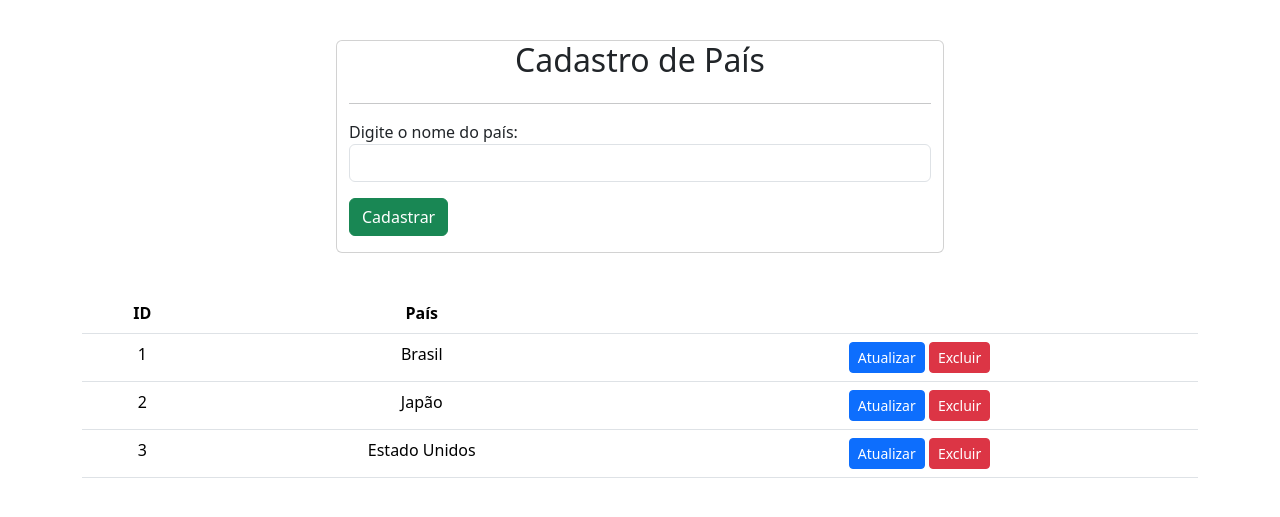
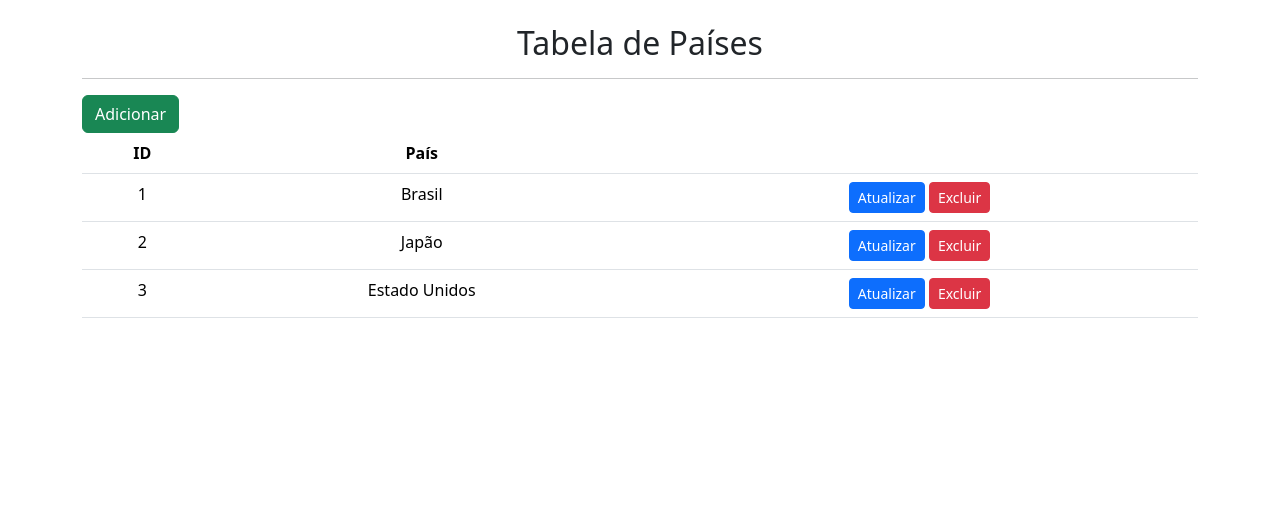
Before and after one commit to nicolas2602/sistema_aeroporto, a PHP site: page / in a window 1280 px wide. Shown: the top 517 px of the page. Run offline with PHP 8.4, Linux system fonts and the light colour scheme; data comes from the database, SQL or seed files in the repository.

Commit message:
Adicionando e Modificando

```diff
--- /dev/null
+++ b/include/pais/alertPais.php
@@ -0,0 +1,30 @@
+<?php
+
+    if(isset($_POST['upPais'])){
+        echo("
+            <div class='alert alert-primary alert-dismissible fade show text-center' role='alert'>
+                Atualizado com sucesso!
+                <button type='button' class='btn-close' data-bs-dismiss='alert' aria-label='Close'></button>
+            </div>
+        ");
+    }
+
+    if(isset($_POST['cadPais'])){
+        echo("
+            <div class='alert alert-success alert-dismissible fade show text-center' role='alert'>
+                Cadastrado com sucesso!
+                <button type='button' class='btn-close' data-bs-dismiss='alert' aria-label='Close'></button>
+            </div>
+        ");
+    }
+
+    if(isset($_POST['del'])){
+        echo("
+            <div class='alert alert-danger alert-dismissible fade show text-center' role='alert'>
+                Excluído com sucesso!
+                <button type='button' class='btn-close' data-bs-dismiss='alert' aria-label='Close'></button>
+            </div>
+        ");
+    }
+
+?>
--- /dev/null
+++ b/include/pais/modalInsertPais.php
@@ -0,0 +1,23 @@
+<div class="modal fade" id="modalInsertPais" tabindex="-1" aria-labelledby="exampleModalLabel" aria-hidden="true">
+  <div class="modal-dialog">
+    <div class="modal-content">
+      <div class="modal-header bg-success">
+        <h1 class="modal-title fs-5 text-white" id="exampleModalLabel">Cadastro Países</h1>
+        <button type="button" class="btn-close" data-bs-dismiss="modal" aria-label="Close"></button>
+      </div>
+        <form method="post">
+            <div class="modal-body">
+                <div class="row">
+                    <div class="col">
+                        <label for="">Digite o nome do país:</label>
+                        <input type="text" class="form-control" name="nomePais" id="nomePais" required>
+                    </div>
+                </div>
+            </div>
+            <div class="modal-footer">
+                <input type="submit" class="btn btn-success mb-3" name="cadPais" value="Cadastrar">
+            </div>
+        </form>
+    </div>
+  </div>
+</div>
--- a/include/modalUpPais.php
+++ b/include/pais/modalUpPais.php
@@ -1,8 +1,8 @@
 <div class="modal fade" id="modalEditPais" tabindex="-1" aria-labelledby="exampleModalLabel" aria-hidden="true">
   <div class="modal-dialog">
     <div class="modal-content">
-      <div class="modal-header">
-        <h1 class="modal-title fs-5" id="exampleModalLabel">Atualizar País</h1>
+      <div class="modal-header bg-primary">
+        <h1 class="modal-title fs-5 text-white" id="exampleModalLabel">Atualizar País</h1>
         <button type="button" class="btn-close" data-bs-dismiss="modal" aria-label="Close"></button>
       </div>
         <form method="post">
--- a/index.php
+++ b/index.php
@@ -1,7 +1,7 @@
 <?php
     include("php/conexao.php");
-    include("php/insertPais.php");
-    include("php/updatePais.php");
+    include("php/bd_pais/insertPais.php");
+    include("php/bd_pais/updatePais.php");
 ?>
 
 <!DOCTYPE html>
@@ -15,29 +15,20 @@
 </head>
 <body>
     <br>
+
+    <div class="container">
+        <h2 class="text-center">Tabela de Países</h2><hr>
+    </div>
+
     <div class="d-flex justify-content-center">
-        <div class="w-50 p-3">
-            <div class="card container">
-                <h2 class="text-center">Cadastro de País</h2><hr>
-                <form method="post">
-                    <div class="row">
-                        <div class="col">
-                            <label for="">Digite o nome do país:</label>
-                            <input type="text" class="form-control" name="nomePais" required>
-                        </div>
-                        <p></p>
-                        <div class="row">
-                            <div class="col">
-                                <input type="submit" class="btn btn-success mb-3" name="cadPais" value="Cadastrar">
+        <div class="container">
+            <?php include("include/pais/alertPais.php"); ?>
+
+            <button type="button" class="btn btn-success" data-bs-toggle="modal" data-bs-target="#modalInsertPais">
+                Adicionar
+            </button>
         </div>
     </div>
-                    </div>
-                </form>
-            </div>
-        </div>
-    </div>
-
-    <br>
 
     <div class="d-flex justify-content-center">
         <div class="container">
@@ -63,14 +54,17 @@
                     <td><?php echo($IdPais)?></td>
                     <td><?php echo($nomePais) ?></td>
                     <td>
+                        <form action="" method="post">
                             <button type="button" class="btn btn-primary btn-sm" data-bs-toggle="modal"
                                 data-bs-target="#modalEditPais" data-bs-whateverPais="<?=$IdPais;?>"
                                 data-bs-whateverNome="<?=$nomePais;?>">
                                 Atualizar
                             </button>
-                        <a href="" class="btn btn-danger btn-sm" onclick="return confirm('Deseja apagar o registro?');">
+                            <a href="php/deletePais.php?del=<?=$IdPais?>&<?=$nomePais?>" class="btn btn-danger btn-sm"
+                                onclick="return confirm('Deseja apagar o registro?');">
                                 Excluir
                             </a>
+                        </form>
                     </td>
                 </tbody>
 
@@ -79,7 +73,10 @@
             </table>
         </div>
     </div>
-    <?php include("include/modalUpPais.php"); ?>
+
+    <?php include("include/pais/modalInsertPais.php"); ?>
+    <?php include("include/pais/modalUpPais.php"); ?>
+
     <script type="text/javascript">
         var modal_pais = document.getElementById('modalEditPais')
             modal_pais.addEventListener('show.bs.modal', function (event) {
--- a/php/insertPais.php
+++ b/php/bd_pais/insertPais.php
@@ -1,5 +1,4 @@
 <?php
-    include("conexao.php");
 
     if(isset($_POST['cadPais'])){
         $nomePais = $_POST['nomePais'];
--- a/php/updatePais.php
+++ b/php/bd_pais/updatePais.php
@@ -1,5 +1,4 @@
 <?php
-    include("conexao.php");
 
     if(isset($_POST['upPais'])){
         $IdPais = $_POST['IdPais'];
```
Also changed, not shown: php/deletePais.php (added, +9 -0 lines). Lines whose indentation alone changed are shown as unchanged.
